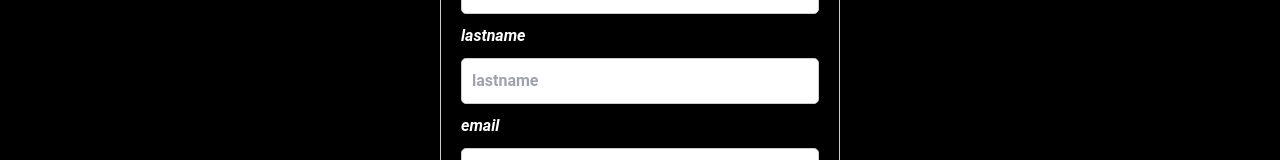
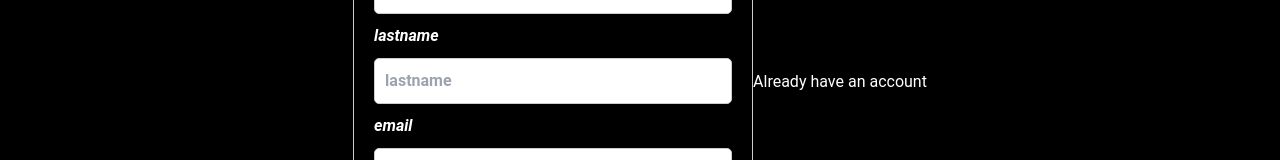
Before and after one commit to Elizabethcodes44/my-Final-Project, a React (Vite) app: page / in a window 1280 px wide. Shown: the part 488-648 px from the top of the page. Built offline with nearby package versions, Linux system fonts and the light colour scheme; no server answers.

Commit message:
sıgnup toggling

```diff
--- a/package.json
+++ b/package.json
@@ -22,7 +22,7 @@
     "react": "^18.2.0",
     "react-dom": "^18.2.0",
     "react-icons": "^5.0.1",
-    "react-router-dom": "^6.22.3",
+    "react-router-dom": "^6.23.0",
     "react-scroll": "^1.9.0"
   },
   "devDependencies": {
--- a/src/client/App.jsx
+++ b/src/client/App.jsx
@@ -2,6 +2,7 @@ import {useState} from "react";
 import Home from "./Components/Home.jsx";
 import Header from "./Components/Header.jsx";
 import Footer from "./Components/Footer.jsx";
+import {Router, Routes} from "react-router-dom"
 import LogInForm from "./Components/signupandlogin/login.jsx";
 import SignUpForm from "./Components/signupandlogin/signup.jsx";
 
@@ -11,9 +12,8 @@ import "./App.css";
 const apiUrl = `https://sheleadsserverrepo-production.up.railway.app`;
 
 function App() {
-  const [isSignedUp, setIsSignedUp] = useState(false);
-  const [isLoggedIn, setIsLoggedIn] = useState(false);
 
+  const [toggleSignUp, setToggleSignUp] = useState(false)
 
   const handleRegister = async ({ firstName, lastName, email, password }) => {
     const createdRegister = await fetch(`${apiUrl}/user/signup`, {
@@ -25,7 +25,7 @@ function App() {
     });
 
     // Assuming successful registration, set isSignedUp to true
-    setIsSignedUp(true);
+
   };
 
   const handleLogin = async ({ email, password }) => {
@@ -40,7 +40,7 @@ function App() {
 
     localStorage.setItem("token", logInToken.data);
     // Assuming successful login, set isLoggedIn to true
-    setIsLoggedIn(true);
+
   };
 
 
@@ -48,18 +48,19 @@ function App() {
     <div className="app-Container">
       <Header />
 
-      {!isLoggedIn ? (
+      {/*{!isLoggedIn ? (
         isSignedUp ? (
-          <LogInForm handleSubmit={handleLogin} />
+          <LogInForm setToggleSignUp= {setToggleSignUp}  handleSubmit={handleLogin} />
         ) : (
-          <SignUpForm handleSubmit={handleRegister} />
+          <SignUpForm setToggleSignUp= {setToggleSignUp} toggleSignUp= {toggleSignUp} handleSubmit={handleRegister} />
         )
-      ) : (
+      ) : ( */}
+      {toggleSignUp ? <LogInForm setToggleSignUp= {setToggleSignUp} toggleSignUp={toggleSignUp} handleSubmit={handleLogin} />: <SignUpForm setToggleSignUp= {setToggleSignUp} toggleSignUp= {toggleSignUp} handleSubmit={handleRegister} />}
         <>
           <Home />
           <Footer />
         </>
-      )}
+
 
     </div>
   );
--- a/src/client/Components/signupandlogin/login.css
+++ b/src/client/Components/signupandlogin/login.css
@@ -3,6 +3,7 @@
     justify-content: center;
     align-items: center;
     height: 100vh;
+    color: white;
   }
 
   .loginform {
--- a/src/client/Components/signupandlogin/login.jsx
+++ b/src/client/Components/signupandlogin/login.jsx
@@ -2,7 +2,7 @@
 import './login.css';
 import { useState } from 'react';
 
-export default function LogInForm({ handleSubmit, }) {
+export default function LogInForm({ handleSubmit,setToggleSignUp , toggleSignUp }) {
   const [logIn, setLogIn] = useState({ email: '', password: '' });
 
   const handleSubmitDecorator = (e) => {
@@ -44,10 +44,11 @@ export default function LogInForm({ handleSubmit, }) {
               onChange={handleChange}
             />
           </label>
-          <button type="submit">Submit</button>
+          <button >Submit</button>
 
 
         </form>
+        <p onClick ={()=> setToggleSignUp(!toggleSignUp)}>Already have an account </p>
       </div>
     </>
   );
--- a/src/client/Components/signupandlogin/signup.jsx
+++ b/src/client/Components/signupandlogin/signup.jsx
@@ -2,7 +2,8 @@
 import './signup.css';
 import { useState } from 'react';
 
-export default function SignUpForm({ handleSubmit, }) {
+export default function SignUpForm({ handleSubmit, setToggleSignUp , toggleSignUp}) {
+
   const [signUp, setSignUp] = useState({
     firstName: '',
     lastName: '',
@@ -81,6 +82,8 @@ export default function SignUpForm({ handleSubmit, }) {
 
 
         </form>
+        <p onClick ={()=> setToggleSignUp(!toggleSignUp)}>Already have an account </p>
+
       </div>
     </>
   );
--- a/src/main.jsx
+++ b/src/main.jsx
@@ -2,9 +2,11 @@ import React from 'react'
 import ReactDOM from 'react-dom/client'
 import App from './client/App.jsx'
 import './index.css'
-
+import { BrowserRouter as Router } from 'react-router-dom'
 ReactDOM.createRoot(document.getElementById('root')).render(
   <React.StrictMode>
+    <Router>
     <App />
+    </Router>
   </React.StrictMode>,
 )
```
Also changed, not shown: 1 other file (tests, documents, lock files or other folders).
